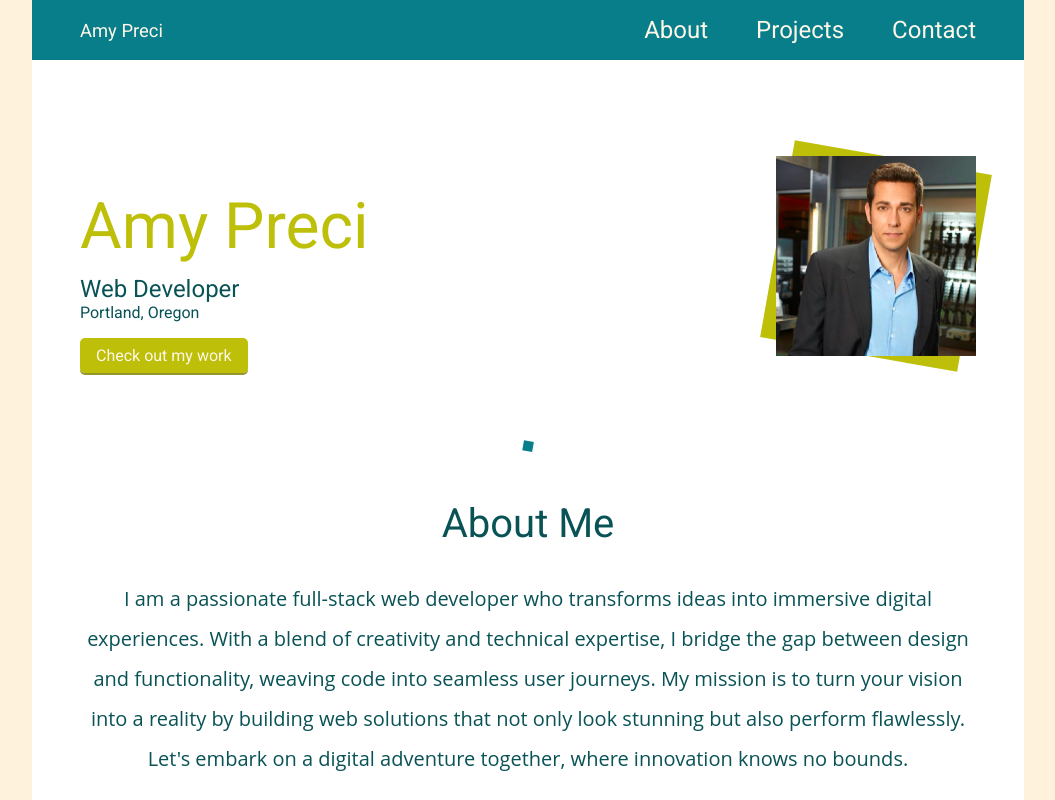
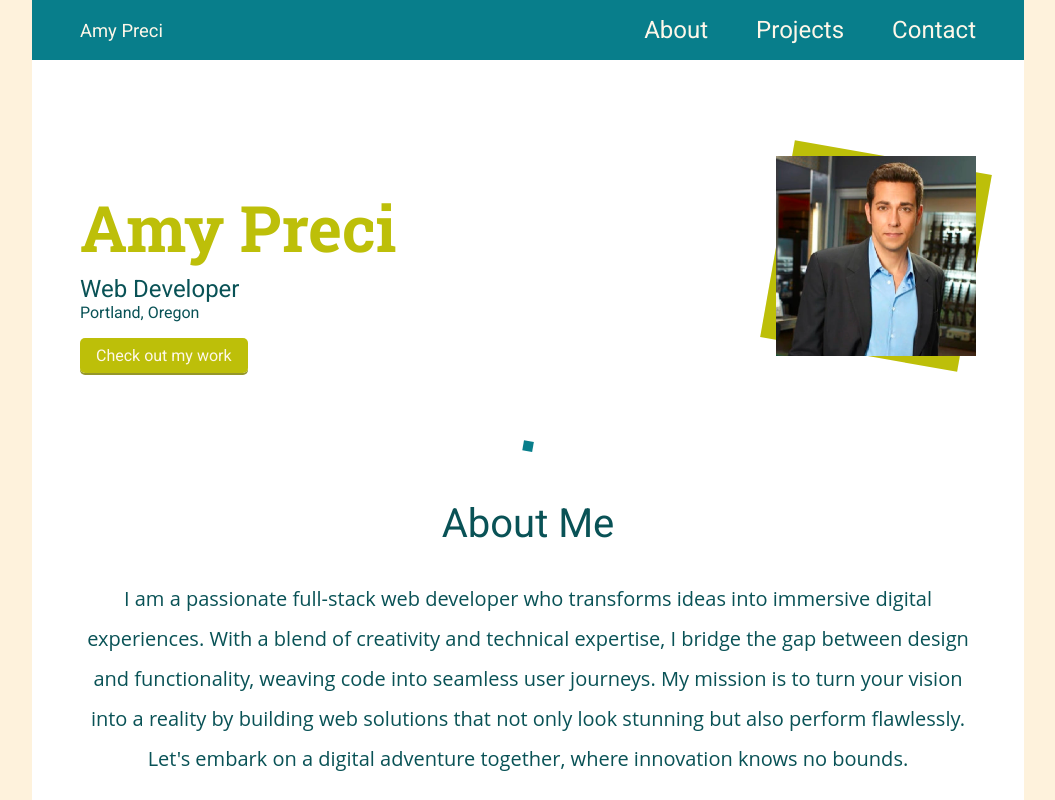
Before and after one commit to Amy-Pr/react-portfolio, a React (Vite) app: page / in a window 1280 px wide. Shown: the top 800 px of the page, without its empty margins (112-1167 px from the left). Built offline with nearby package versions, Linux system fonts and the light colour scheme.

Commit message:
change font of h1

```diff
--- a/src/index.css
+++ b/src/index.css
@@ -52,6 +52,7 @@ section:last-of-type {
 }
 
 h1 {
+  font-family: 'Roboto Slab', serif;
   font-weight: 400;
   font-size: 3rem;
   line-height: 1;
```
